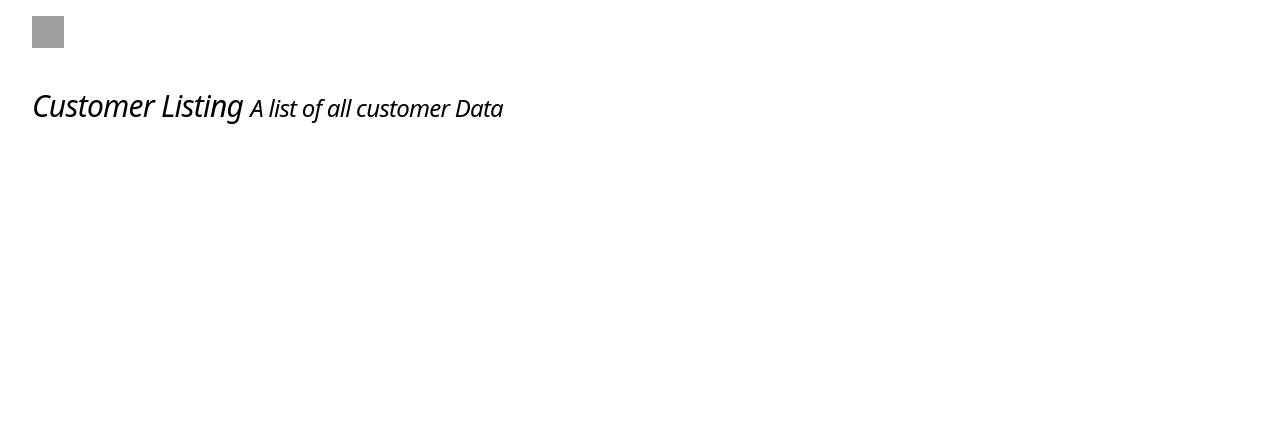
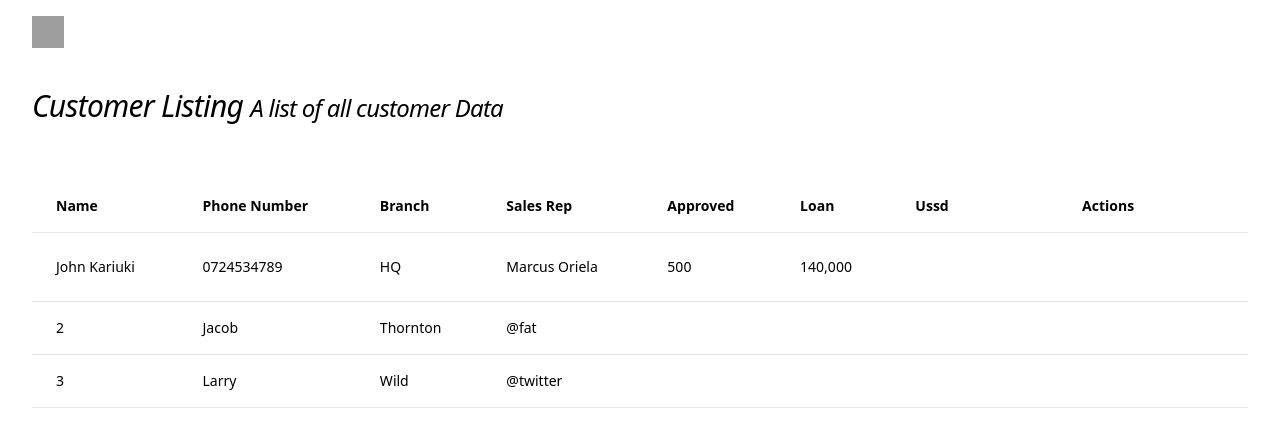
Before and after one commit to chrismcligeyo/presta_customerpage_vuevitets, a Vue app: page / in a window 1280 px wide. Shown: the top 428 px of the page. Built offline with nearby package versions, Linux system fonts and the light colour scheme; grey boxes are pictures that could not be loaded; what tw-elements would draw is missing.

Commit message:
tw-elements button working after installing w-elements package

```diff
--- a/src/components/SEARCHFILTERTABLE.vue
+++ b/src/components/SEARCHFILTERTABLE.vue
@@ -1,9 +1,78 @@
 <template>
-    <section class="">
- </section>
-  </template>
+  <section class="searchfiltertable">
+    <div class="flex flex-col">
+      <div class="overflow-x-auto sm:-mx-6 lg:-mx-8">
+        <div class="inline-block min-w-full py-2 sm:px-6 lg:px-8">
+          <div class="overflow-hidden">
+            <table class="min-w-full text-left text-sm font-light">
+              <thead class="border-b font-medium dark:border-neutral-500">
+                <tr>
+                  <th scope="col" class="px-6 py-4">Name</th>
+                  <th scope="col" class="px-6 py-4">Phone Number</th>
+                  <th scope="col" class="px-6 py-4">Branch</th>
+                  <th scope="col" class="px-6 py-4">Sales Rep</th>
+                  <th scope="col" class="px-6 py-4">Approved</th>
+                  <th scope="col" class="px-6 py-4">Loan</th>
+                  <th scope="col" class="px-6 py-4">Ussd</th>
+                  <th scope="col" class="px-6 py-4">Actions</th>
+                </tr>
+              </thead>
+              <tbody>
+                <tr
+                  class="border-b transition duration-300 ease-in-out hover:bg-neutral-100 dark:border-neutral-500 dark:hover:bg-neutral-600">
+                  <td class="whitespace-nowrap px-6 py-4 font-medium">John Kariuki</td>
+                  <td class="whitespace-nowrap px-6 py-4">0724534789</td>
+                  <td class="whitespace-nowrap px-6 py-4">HQ</td>
+                  <td class="whitespace-nowrap px-6 py-4">Marcus Oriela</td>
+                  <td class="whitespace-nowrap px-6 py-4 font-medium">500</td>
+                  <td class="whitespace-nowrap px-6 py-4">140,000</td>
+                  <td class="whitespace-nowrap px-6 py-4"><button
+                    type="button"
+                    class="inline-block rounded bg-danger  px-6 pb-2 pt-2.5 text-xs font-medium uppercase leading-normal text-white shadow-[0_4px_9px_-4px_#3b71ca] transition duration-150 ease-in-out hover:bg-primary-600 hover:shadow-[0_8px_9px_-4px_rgba(59,113,202,0.3),0_4px_18px_0_rgba(59,113,202,0.2)] focus:bg-primary-600 focus:shadow-[0_8px_9px_-4px_rgba(59,113,202,0.3),0_4px_18px_0_rgba(59,113,202,0.2)] focus:outline-none focus:ring-0 active:bg-primary-700 active:shadow-[0_8px_9px_-4px_rgba(59,113,202,0.3),0_4px_18px_0_rgba(59,113,202,0.2)] dark:shadow-[0_4px_9px_-4px_rgba(59,113,202,0.5)] dark:hover:shadow-[0_8px_9px_-4px_rgba(59,113,202,0.2),0_4px_18px_0_rgba(59,113,202,0.1)] dark:focus:shadow-[0_8px_9px_-4px_rgba(59,113,202,0.2),0_4px_18px_0_rgba(59,113,202,0.1)] dark:active:shadow-[0_8px_9px_-4px_rgba(59,113,202,0.2),0_4px_18px_0_rgba(59,113,202,0.1)]">
+                    Button
+                  </button></td>
+                  <td class="whitespace-nowrap px-6 py-4"><!-- Required font awesome -->
+                    <button
+                      type="button"
+                      data-te-ripple-init
+                      data-te-ripple-color="light"
+                      class="flex items-center rounded bg-primary px-6 pb-2 pt-2.5 text-xs font-medium uppercase leading-normal text-white shadow-[0_4px_9px_-4px_#3b71ca] transition duration-150 ease-in-out hover:bg-primary-600 hover:shadow-[0_8px_9px_-4px_rgba(59,113,202,0.3),0_4px_18px_0_rgba(59,113,202,0.2)] focus:bg-primary-600 focus:shadow-[0_8px_9px_-4px_rgba(59,113,202,0.3),0_4px_18px_0_rgba(59,113,202,0.2)] focus:outline-none focus:ring-0 active:bg-primary-700 active:shadow-[0_8px_9px_-4px_rgba(59,113,202,0.3),0_4px_18px_0_rgba(59,113,202,0.2)] dark:shadow-[0_4px_9px_-4px_rgba(59,113,202,0.5)] dark:hover:shadow-[0_8px_9px_-4px_rgba(59,113,202,0.2),0_4px_18px_0_rgba(59,113,202,0.1)] dark:focus:shadow-[0_8px_9px_-4px_rgba(59,113,202,0.2),0_4px_18px_0_rgba(59,113,202,0.1)] dark:active:shadow-[0_8px_9px_-4px_rgba(59,113,202,0.2),0_4px_18px_0_rgba(59,113,202,0.1)]">
+                      <svg
+                        xmlns="http://www.w3.org/2000/svg"
+                        viewBox="0 0 24 24"
+                        fill="currentColor"
+                        class="mr-1 h-4 w-4">
+                        <path
+                          fill-rule="evenodd"
+                          d="M19.5 21a3 3 0 003-3V9a3 3 0 00-3-3h-5.379a.75.75 0 01-.53-.22L11.47 3.66A2.25 2.25 0 009.879 3H4.5a3 3 0 00-3 3v12a3 3 0 003 3h15zm-6.75-10.5a.75.75 0 00-1.5 0v4.19l-1.72-1.72a.75.75 0 00-1.06 1.06l3 3a.75.75 0 001.06 0l3-3a.75.75 0 10-1.06-1.06l-1.72 1.72V10.5z"
+                          clip-rule="evenodd" />
+                      </svg>
+                      Button
+                    </button></td>
+                </tr>
+                <tr
+                  class="border-b transition duration-300 ease-in-out hover:bg-neutral-100 dark:border-neutral-500 dark:hover:bg-neutral-600">
+                  <td class="whitespace-nowrap px-6 py-4 font-medium">2</td>
+                  <td class="whitespace-nowrap px-6 py-4">Jacob</td>
+                  <td class="whitespace-nowrap px-6 py-4">Thornton</td>
+                  <td class="whitespace-nowrap px-6 py-4">@fat</td>
+                </tr>
+                <tr
+                  class="border-b transition duration-300 ease-in-out hover:bg-neutral-100 dark:border-neutral-500 dark:hover:bg-neutral-600">
+                  <td class="whitespace-nowrap px-6 py-4 font-medium">3</td>
+                  <td class="whitespace-nowrap px-6 py-4">Larry</td>
+                  <td class="whitespace-nowrap px-6 py-4">Wild</td>
+                  <td class="whitespace-nowrap px-6 py-4">@twitter</td>
+                </tr>
+              </tbody>
+            </table>
+          </div>
+        </div>
+      </div>
+    </div>
+  </section>
+</template>
   <script setup lang="ts">
-
-  </script>
+</script>
 
   <style scoped></style>
```
